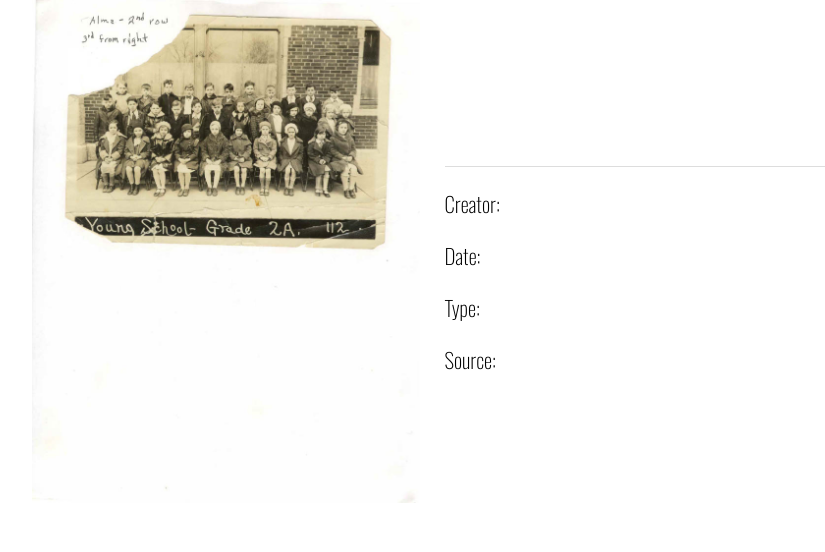
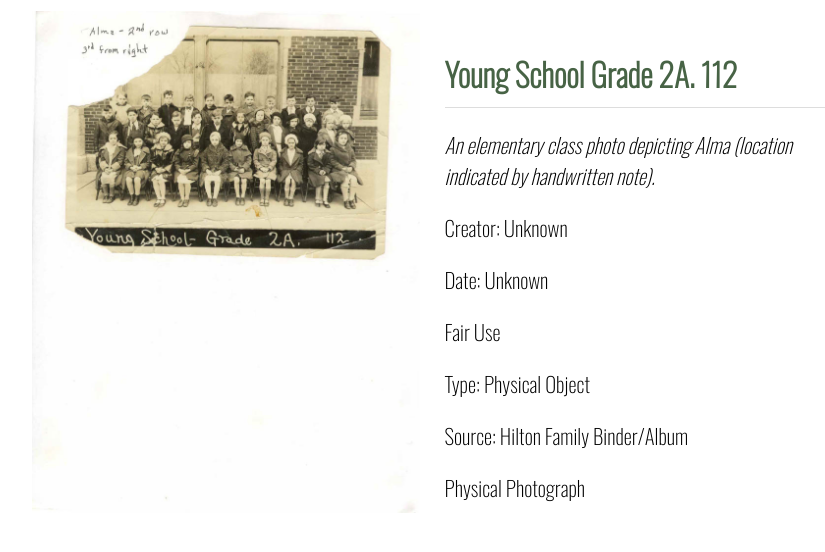
Before and after one commit to martinez2125/TennesseeChicago_Images, a Jekyll site: the page built from _mindoc_media/pg923-img.md, in a window 1280 px wide. Shown: the top 552 px of the page, without its empty margins (208-1033 px from the left). Built offline with Jekyll 4.4.1, drawn with Linux system fonts in a browser that asks for light colours.

Commit message:
Update pg923-img.md

```diff
--- a/_mindoc_media/pg923-img.md
+++ b/_mindoc_media/pg923-img.md
@@ -3,18 +3,18 @@ page: section-name
 title: Hilton Family Binder (Inside)
 media_type: image
 
-_title:
-description:
-creator:
-_date:
-rights:
-type:
-source:
+_title: "Young School Grade 2A. 112"
+description: An elementary class photo depicting Alma (location indicated by handwritten note).
+creator: Unknown
+_date: Unknown
+rights: Fair Use
+type: Physical Object
+source: Hilton Family Binder/Album
 identifier:
 contributor:
-format:
-credit_(IPTC):
-date_created_(IPTC):
+format: Physical Photograph
+credit_(IPTC): Digitization courtesy of Caden J. Miller & Lesly Martinez
+date_created_(IPTC): 9/15/2025
 
 _path: /assets/img/pg23-img.jpg
 order: 25
```
